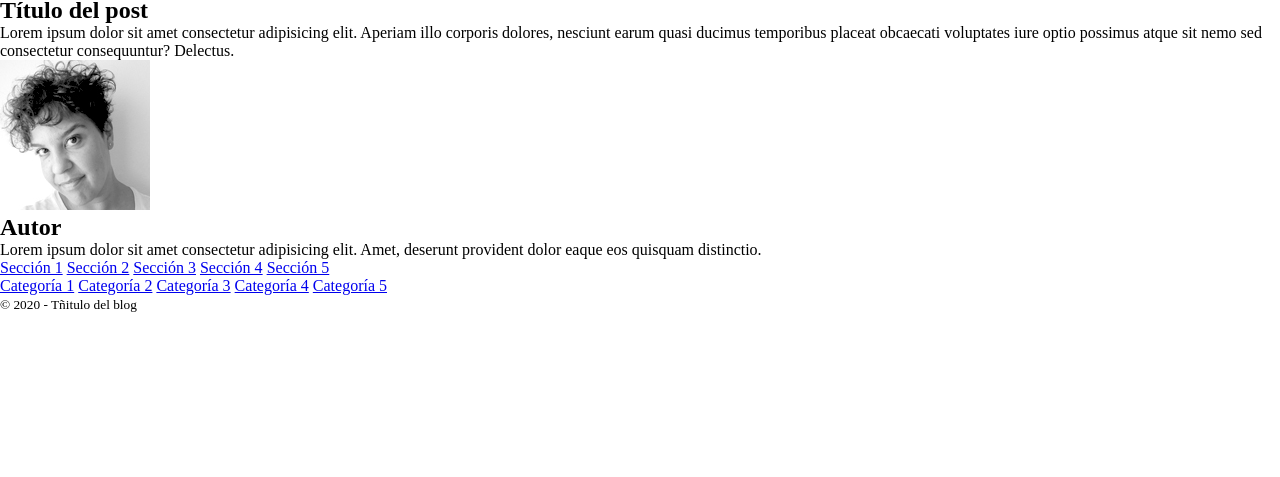
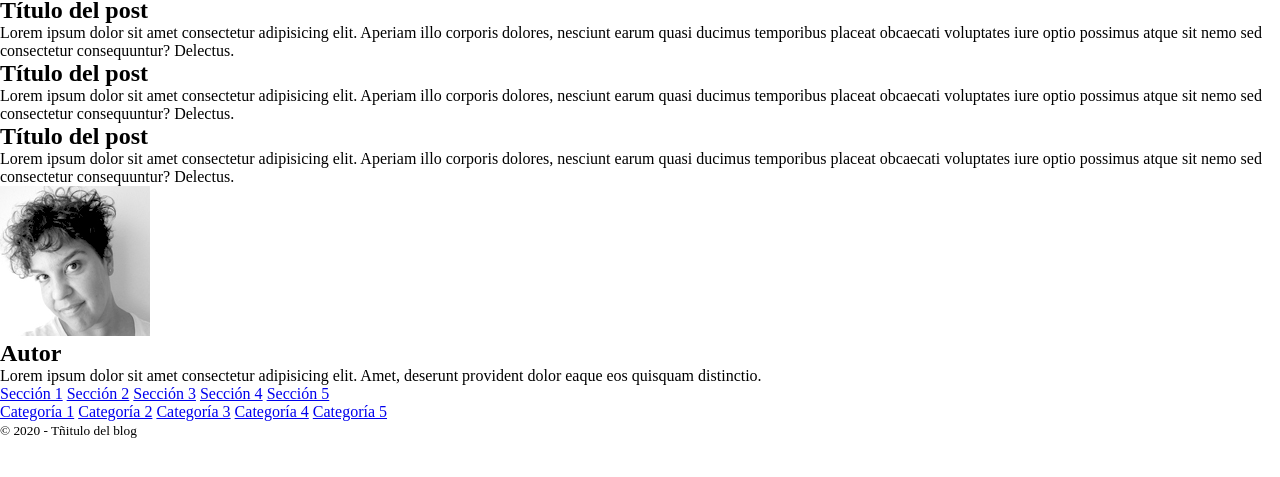
Before and after one commit to anaapezteguia/Repaso-HTML-CSS-Sass, a plain HTML site: page ejercicio-repaso-final/index.html in a window 1280 px wide. Shown: the part 119-596 px from the top of the page. Drawn offline with Linux system fonts and the light colour scheme.

Commit message:
Add div wrapper

```diff
--- a/ejercicio-repaso-final/index.html
+++ b/ejercicio-repaso-final/index.html
@@ -8,13 +8,22 @@
     <title>Ejercicio repaso final</title>
 </head>
 <body>
+    <div class="wrapper">
         <header>
             <img src="./images/miLogoFake.png" alt="logo blog">
             <h1>Título del blog</h1>
         </header>
         <main>
-        <section class="post-roll">
-            <div class="post">
+            <section class="post">
+                <div class="post__item">
+                    <h2>Título del post</h2>
+                    <p>Lorem ipsum dolor sit amet consectetur adipisicing elit. Aperiam illo corporis dolores, nesciunt earum quasi ducimus temporibus placeat obcaecati voluptates iure optio possimus atque sit nemo sed consectetur consequuntur? Delectus.</p>
+                </div>
+                <div class="post__item">
+                    <h2>Título del post</h2>
+                    <p>Lorem ipsum dolor sit amet consectetur adipisicing elit. Aperiam illo corporis dolores, nesciunt earum quasi ducimus temporibus placeat obcaecati voluptates iure optio possimus atque sit nemo sed consectetur consequuntur? Delectus.</p>
+                </div>
+                <div class="post__item">
                     <h2>Título del post</h2>
                     <p>Lorem ipsum dolor sit amet consectetur adipisicing elit. Aperiam illo corporis dolores, nesciunt earum quasi ducimus temporibus placeat obcaecati voluptates iure optio possimus atque sit nemo sed consectetur consequuntur? Delectus.</p>
                 </div>
@@ -50,5 +59,6 @@
         <footer>
             <small>© 2020 - Tñitulo del blog</small>
         </footer>
+    </div>
 </body>
 </html>
```
Lines whose indentation alone changed are shown as unchanged.
